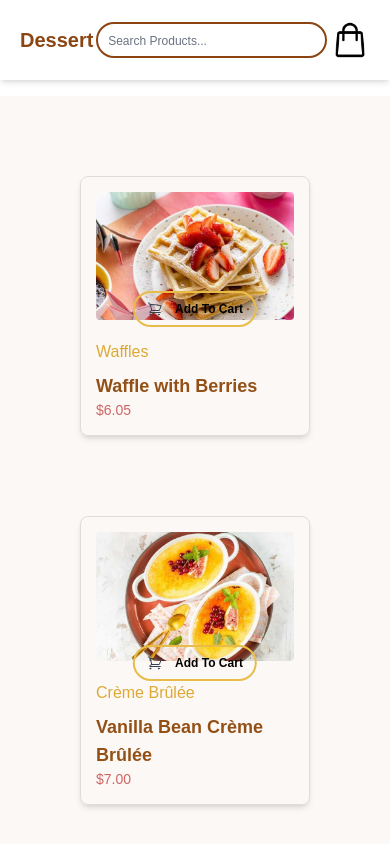
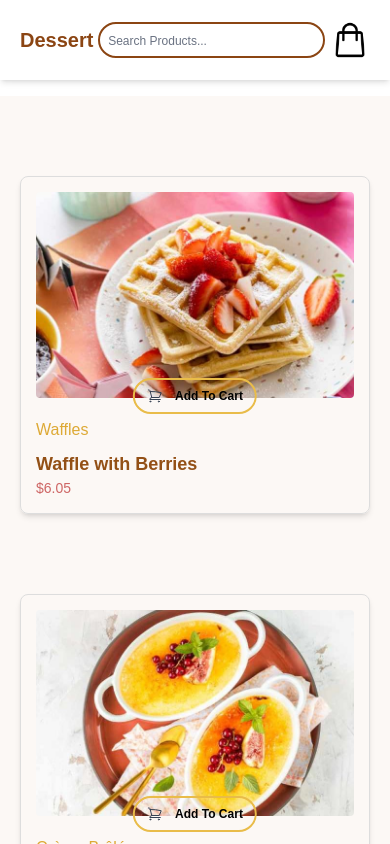
Before and after one commit to ifeanyiukiwe/pastries-store-product, a React (Vite) app: page / in a window 390 px wide. Shown: the top 844 px of the page. Built offline with nearby package versions, Linux system fonts and the light colour scheme; a web font is replaced by a local one.

Commit message:
Resized the small screen image

```diff
--- a/src/App.jsx
+++ b/src/App.jsx
@@ -28,9 +28,9 @@ function App() {
   return (
     <>
       <div className="bg-[#fff] min-h-screen flex flex-col justify-between">
-        <div className="header fixed top-0 w-full z-50 bg-white flex justify-between items-center p-5 shadow-md">
+        <div className="header fixed top-0 w-full z-50 bg-white flex justify-between items-center p-5 sm:px-20 shadow-md">
           <h1
-            className="text-xl font-bold text-[#8b4513] cursor-pointer"
+            className="text-xl font-extrabold text-[#8b4513] cursor-pointer"
             onClick={handleRefreshPage}
           >
             Dessert
@@ -41,7 +41,7 @@ function App() {
               type="text"
               placeholder="Search Products..."
               onChange={handleSearch}
-              className="border-2 border-[#8b4513] rounded-full p-1 px-2.5"
+              className="border-2 border-[#8b4513] rounded-full p-1 px-2"
             />
           </div>
 
--- a/src/index.css
+++ b/src/index.css
@@ -14,20 +14,20 @@ body {
   .main {
     @apply grid gap-20 p-20 bg-[#fcf8f5];
 
-    @apply grid-cols-1 place-items-center sm:grid-cols-[repeat(auto-fit,minmax(250px,1fr))];
+    @apply grid-cols-1 place-items-center sm:grid-cols-[repeat(auto-fit,minmax(300px,1fr))];
   }
 
   .header {
     @apply fixed top-0 left-0 w-full z-50 flex justify-between items-center p-5 bg-white shadow-md;
   }
   .product-card {
-    @apply flex flex-col border-[1px] border-[#ddd] p-[15px] text-start rounded-lg shadow-md hover:scale-105 transition-transform duration-300 ease-in-out relative overflow-hidden;
+    @apply flex flex-col w-[350px] border-[1px] border-[#ddd] p-[15px] text-start rounded-lg shadow-md hover:scale-105 transition-transform duration-300 ease-in-out relative overflow-hidden;
   }
   .product-card picture {
     @apply relative flex justify-center items-center;
   }
   .cart {
-    @apply absolute top-[51%] left-[50%] sm:top-[72%] flex justify-center items-center w-[80%] transform -translate-x-1/2 -translate-y-1/2;
+    @apply absolute top-[65%] left-[50%] sm:top-[75%] flex justify-center items-center w-[80%] transform -translate-x-1/2 -translate-y-1/2;
   }
 
   /* .main picture {
@@ -57,7 +57,7 @@ body {
     @apply text-[#ce6665];
   }
   input {
-    @apply border-2 border-[#8b4513] hover:border-[#8b6517] focus:border-[#8b6517] p-1 px-2.5 rounded-full font-[10px];
+    @apply border-2 border-[#8b4513] hover:border-[#8b6517] focus:border-[#8b6517] p-1 sm:px-10 rounded-full font-[10px];
   }
   input::placeholder {
     @apply text-xs text-gray-500;
```
